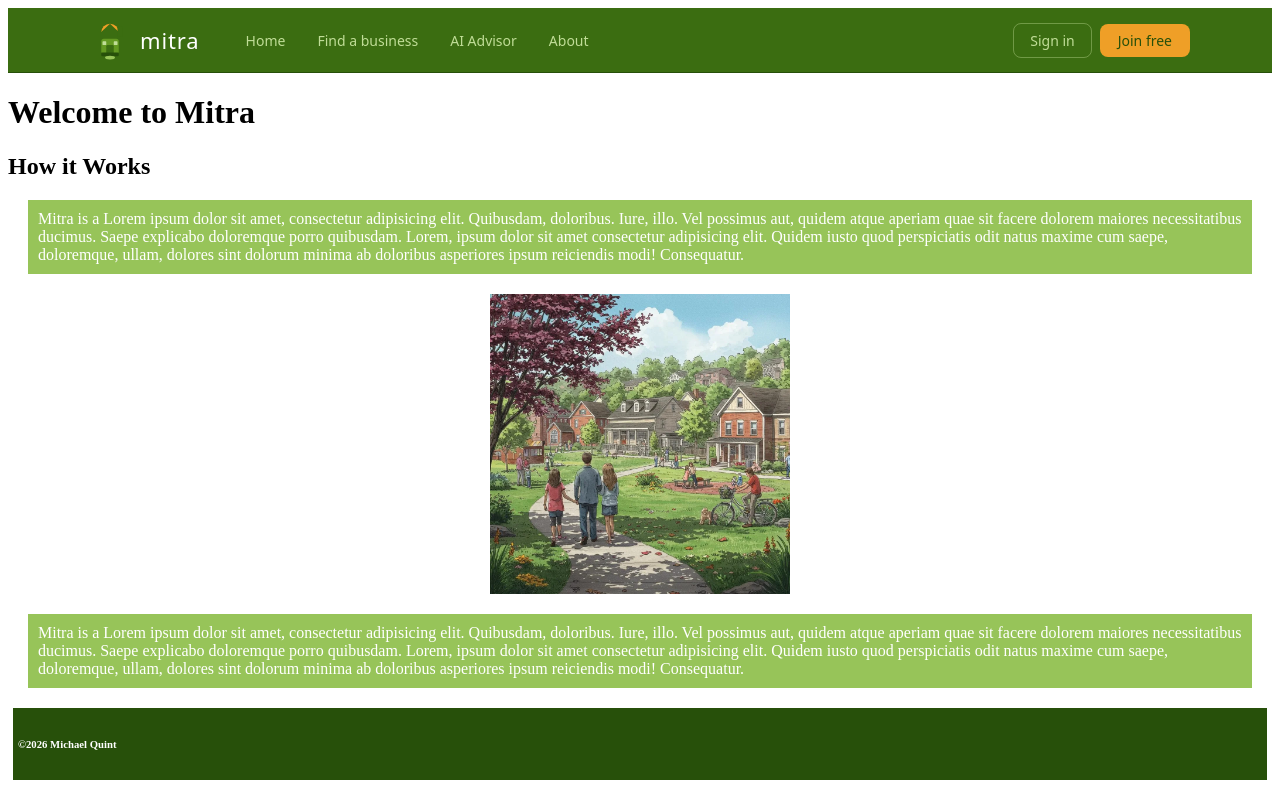
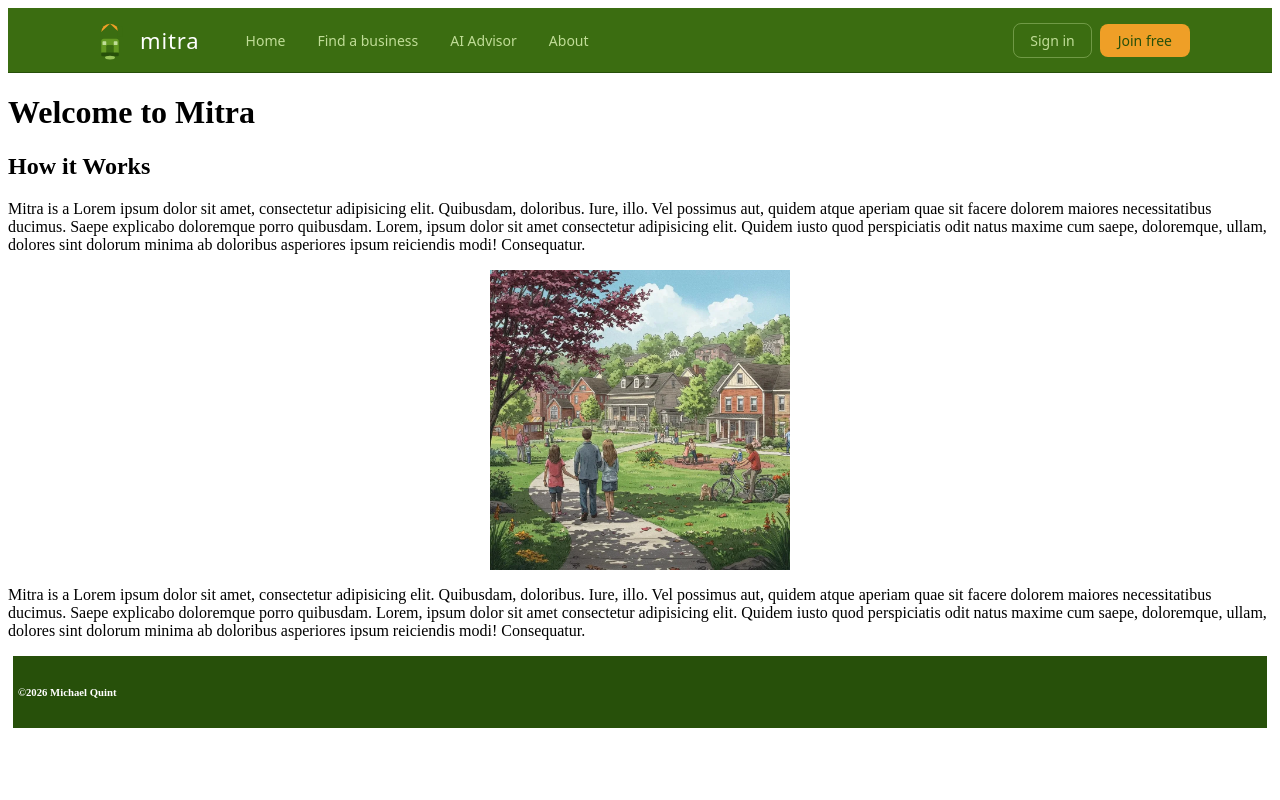
Before and after one commit to mquint18/Mitra_capstone, a React (Vite) app: page / in a window 1280 px wide. Built offline with nearby package versions, Linux system fonts and the light colour scheme.

Commit message:
wednesday final commit

```diff
--- a/src/Pages/HomePage.css
+++ b/src/Pages/HomePage.css
@@ -7,9 +7,3 @@ img {
   width: 300px;
   height: auto;
 }
-p {
-  margin: 20px;
-  padding: 10px;
-  background-color: #97c459;
-  color: white;
-}
--- a/src/components/AiQuery.jsx
+++ b/src/components/AiQuery.jsx
@@ -73,7 +73,9 @@ function AiQuery() {
       {loading && (
         <div className="loading-box">
           <div className="spinner"></div>
-          <h3>Mitra AI is evaluating your project...</h3>
+          <h3>
+            Mitra AI is evaluating your project... This may take a few seconds
+          </h3>
           <p>Estimating difficulty, tools, time, and safety.</p>
         </div>
       )}
```
Also changed, not shown: 1 other file (tests, documents, lock files or other folders).
